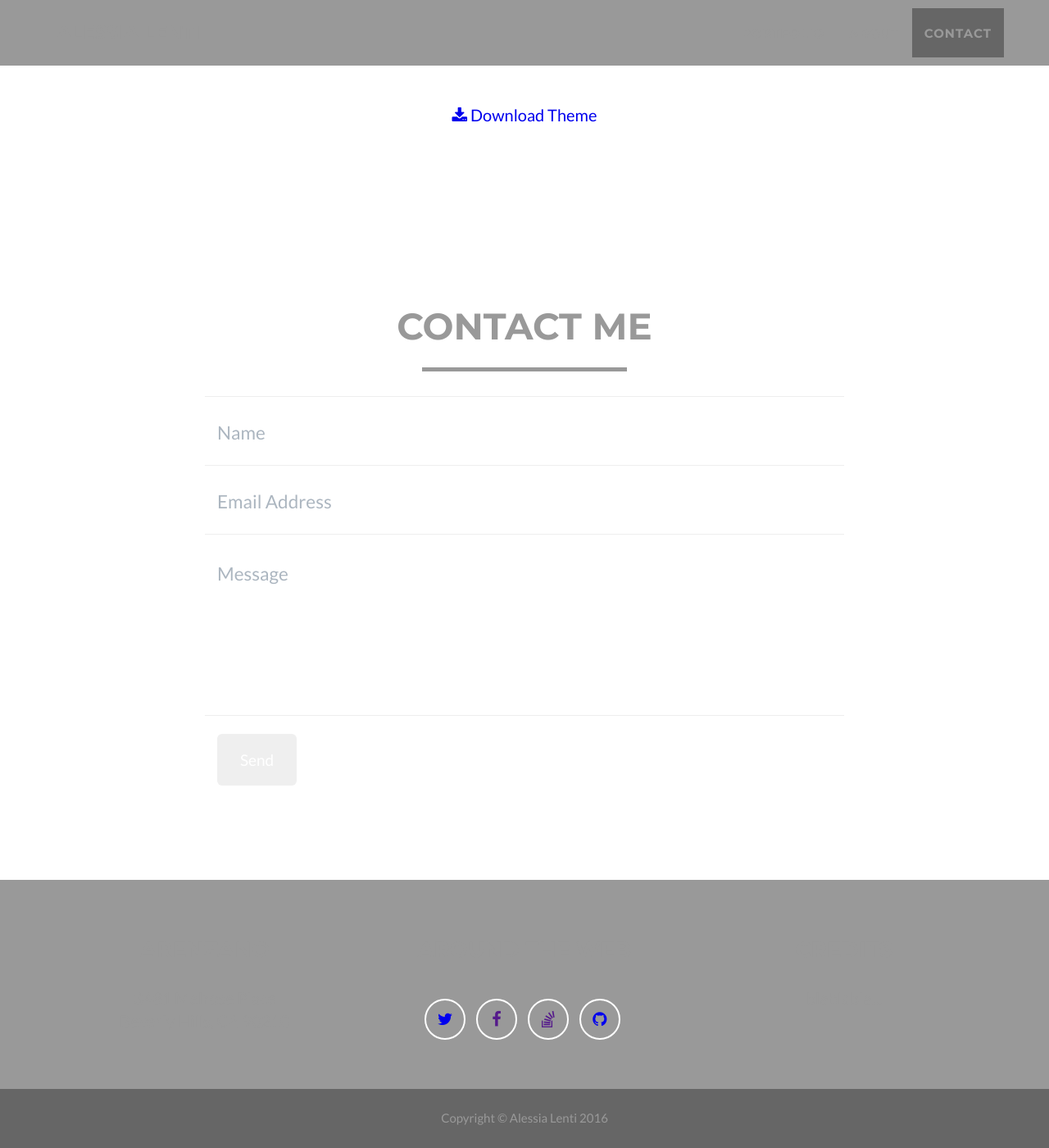
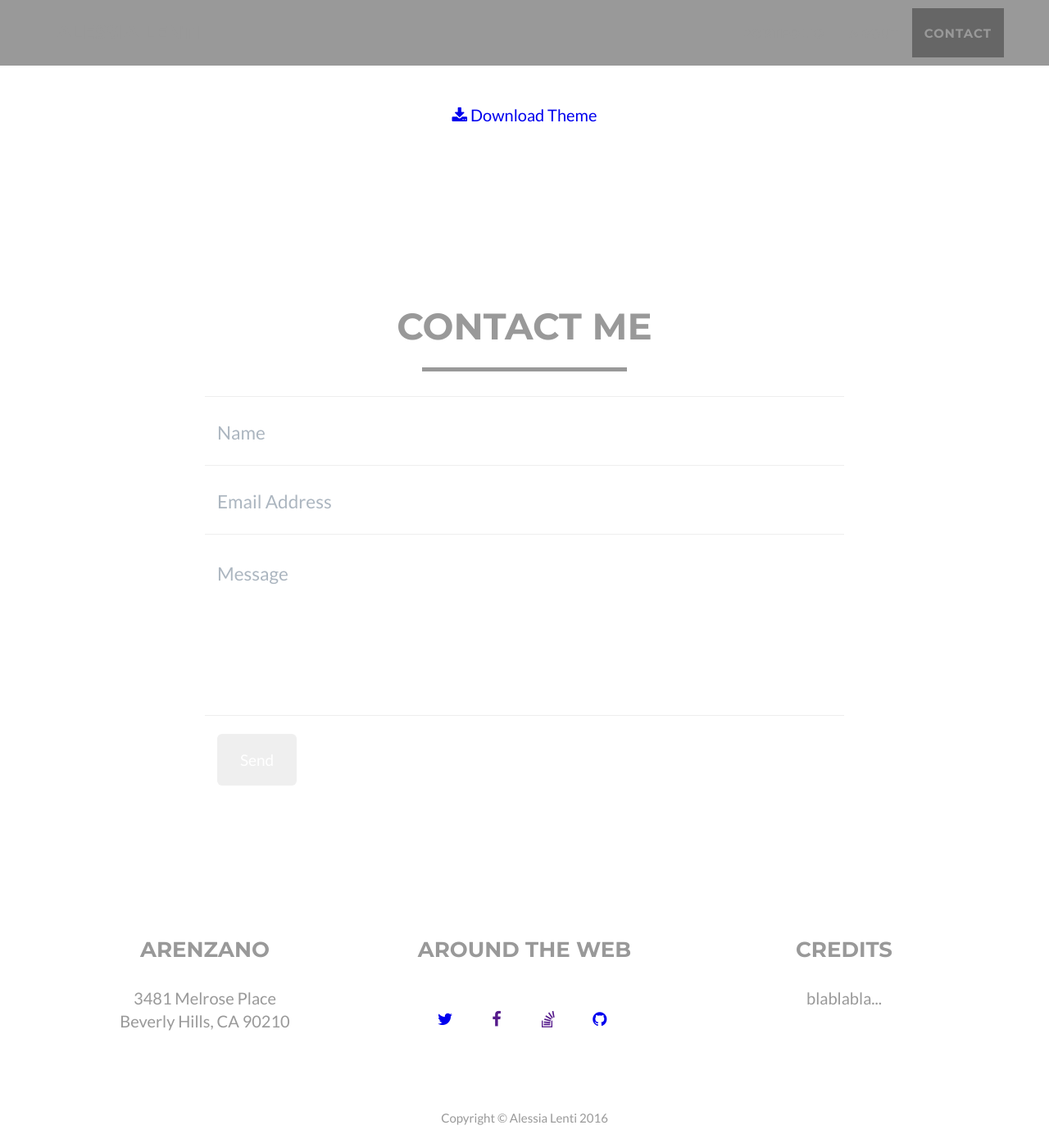
Before and after one commit to motocarota/alessialenti.github.io, a Jekyll site: the page built from index.html, in a window 1280 px wide and 1400 px high, scrolled down 2863 px. Shown: the whole window at 82% size. Built offline with Jekyll 4.4.1, drawn with Linux system fonts in a browser that asks for light colours.

Commit message:
Update main.css

```diff
--- a/_includes/css/main.css
+++ b/_includes/css/main.css
@@ -326,7 +326,6 @@ footer h3 {
 
 footer .footer-above {
     padding-top: 50px;
-    background-color: #{{ site.color.secondary }};
 }
 
 footer .footer-col {
@@ -335,7 +334,6 @@ footer .footer-col {
 
 footer .footer-below {
     padding: 25px 0;
-    background-color: #{{ site.color.secondary-dark }};
 }
 
 .btn-social {
```
